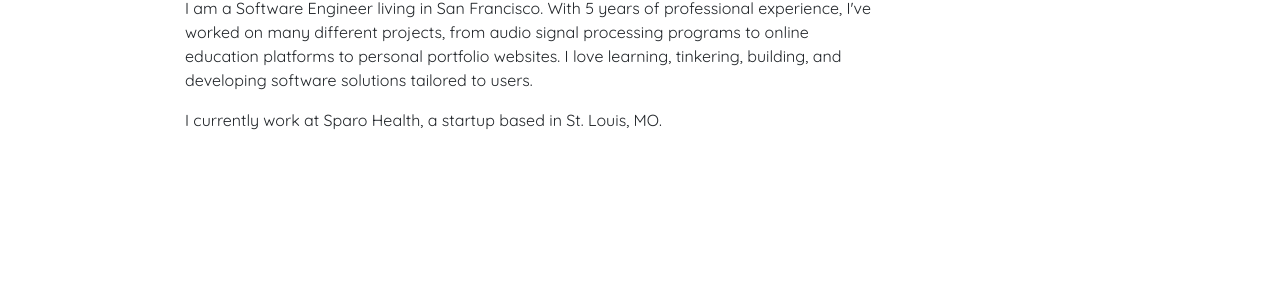
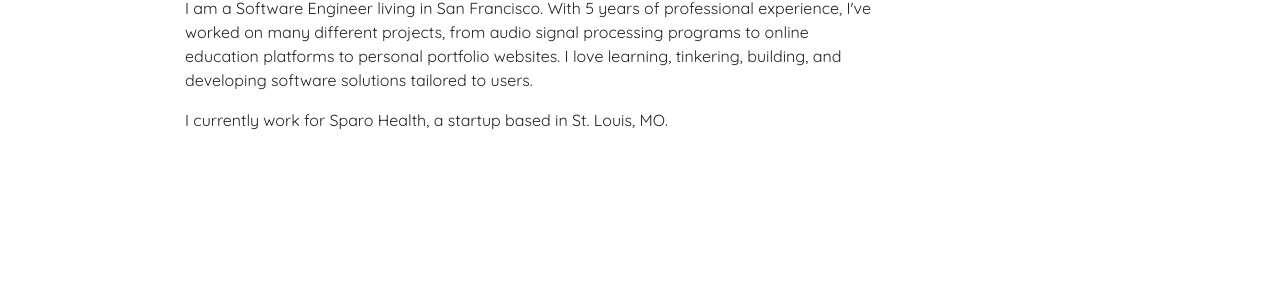
Before and after one commit to rajeevmehrotra/rajeevmehrotra.github.io, a Jekyll site: the page built from index.html, in a window 1280 px wide and 900 px high. Shown: the part 405-709 px from the top of the window. Built offline with Jekyll 4.4.1, drawn with Linux system fonts in a browser that asks for light colours; nearby versions of some CDN libraries.

```diff
--- a/_config.yml
+++ b/_config.yml
@@ -1,6 +1,6 @@
 title: Raj Mehrotra's Website
 description: A personal website for Raj Mehrotra
-url: https://rajmehrotra.com/
+url: https://rajmehrotra.com
 twitter:
   username: RajAlexMehrotra
   card: summary
--- a/index.html
+++ b/index.html
@@ -11,7 +12,7 @@ layout: default
       I love learning, tinkering, building, and developing software solutions tailored to users.
     </p>
     <p>
-      I currently work at Sparo Health, a startup based in St. Louis, MO.
+      I currently work for Sparo Health, a startup based in St. Louis, MO.
     </p>
   </div>
 </section>
```
Also changed, not shown: other parts of index.html (+1 -0 lines), 1 other file.
